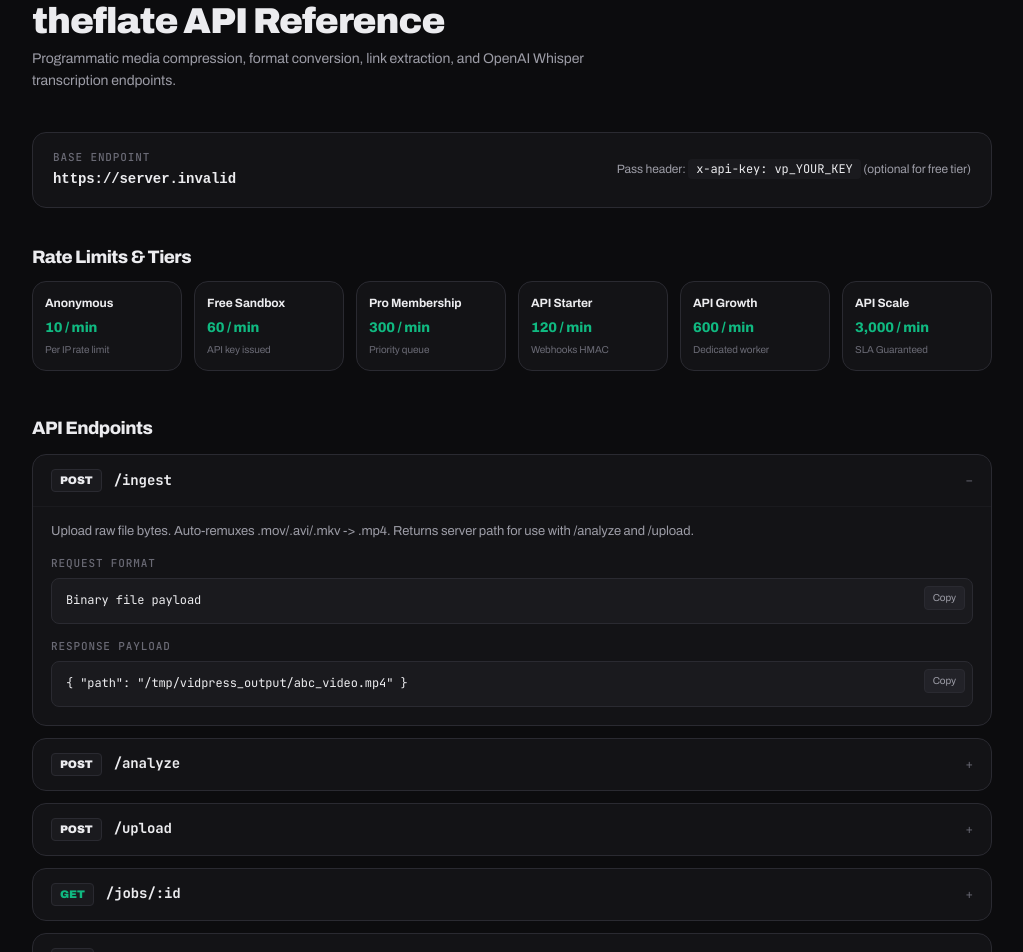
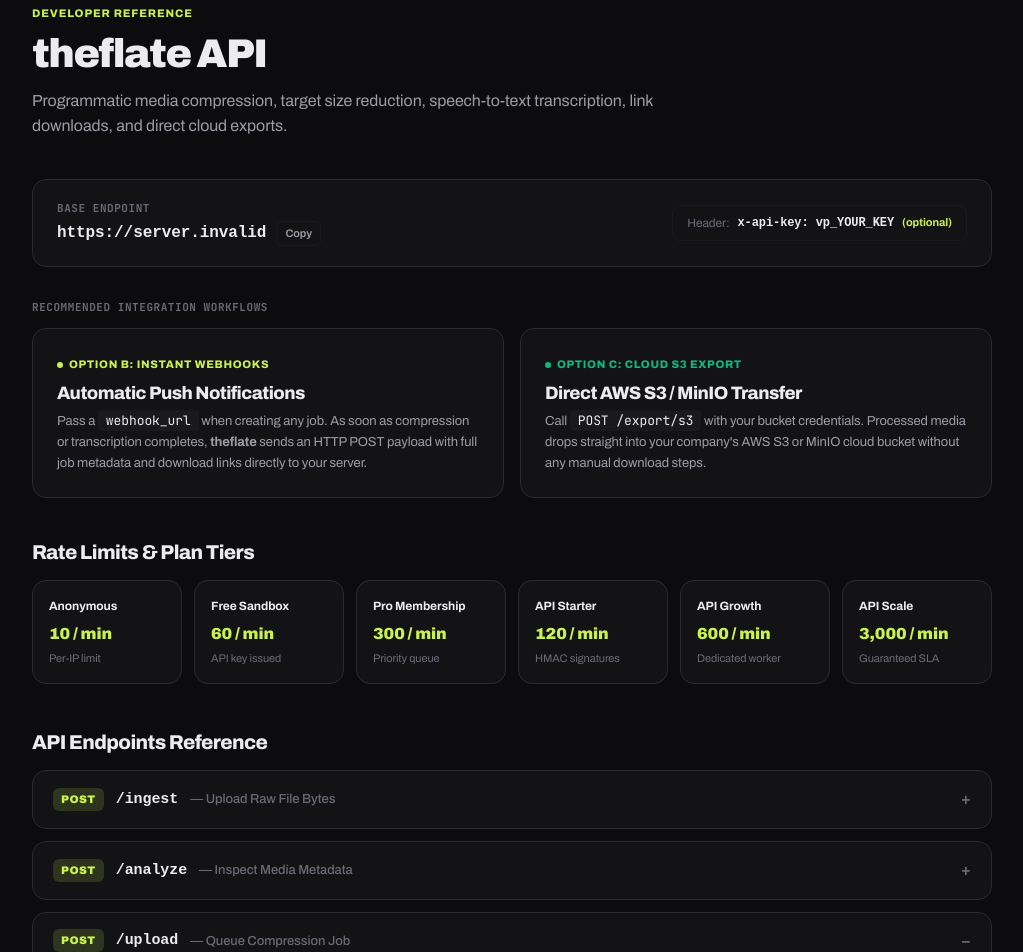
Before and after one commit to ObeeJ/vidpress, a Next.js app in the folder ui/: page /docs in a window 1280 px wide. Shown: the part 120-1072 px from the top of the page, without its empty margins (128-1151 px from the left). Built offline with nearby package versions, Linux system fonts and the light colour scheme; no server answers.

Commit message:
docs: redesign API reference page with Option B & Option C cards and clean design tokens

```diff
--- a/ui/app/docs/page.tsx
+++ b/ui/app/docs/page.tsx
@@ -6,84 +6,160 @@
 
 const BASE = process.env.NEXT_PUBLIC_API_URL ?? "https://api.theflate.com";
 
-const MC: Record<string, string> = { GET: "#10b981", POST: "var(--color-fg)", DELETE: "#ef4444" };
+const MC: Record<string, { bg: string; color: string }> = {
+  GET: { bg: "rgba(16, 185, 129, 0.12)", color: "#10b981" },
+  POST: { bg: "rgba(201, 242, 78, 0.15)", color: "var(--color-signal)" },
+  DELETE: { bg: "rgba(239, 68, 68, 0.12)", color: "#ef4444" },
+};
 
 const ENDPOINTS = [
   {
     method: "POST",
     path: "/ingest",
     auth: "optional",
-    desc: "Upload raw file bytes. Auto-remuxes .mov/.avi/.mkv -> .mp4. Returns server path for use with /analyze and /upload.",
+    title: "Upload Raw File Bytes",
+    desc: "Upload raw binary file streams. Automatically remuxes MOV, AVI, and MKV files to MP4. Returns a server path for subsequent analysis and processing jobs.",
     headers: [
       { k: "x-file-name", v: "video.mp4", req: true },
       { k: "x-api-key", v: "vp_...", req: false },
     ],
     req: "Binary file payload",
-    res: `{ "path": "/tmp/vidpress_output/abc_video.mp4" }`,
+    res: `{ "path": "/tmp/theflate_output/abc_video.mp4" }`,
   },
   {
     method: "POST",
     path: "/analyze",
     auth: "optional",
-    desc: "Analyze media file - returns codec, dimensions, duration, available output formats, and compression estimates.",
-    req: `{ "path": "/tmp/vidpress_output/abc_video.mp4" }`,
-    res: `{ "kind": "video", "codec_name": "h264", "duration_secs": 138.3,\n  "size_bytes": 408449822, "width": 3840, "height": 2160,\n  "output_ext": "mp4", "available_formats": ["mp4","mov","mkv","webm","avi"],\n  "estimated_output_mb": 38.9, "estimated_time_secs": 207 }`,
+    title: "Inspect Media Metadata",
+    desc: "Probe media file streams to extract codec details, dimensions, duration, bitrate, available target output formats, and size estimates.",
+    req: `{ "path": "/tmp/theflate_output/abc_video.mp4" }`,
+    res: `{
+  "kind": "video",
+  "codec_name": "h264",
+  "duration_secs": 138.3,
+  "size_bytes": 408449822,
+  "width": 3840,
+  "height": 2160,
+  "output_ext": "mp4",
+  "available_formats": ["mp4", "mov", "mkv", "webm", "avi"],
+  "estimated_output_mb": 38.9,
+  "estimated_time_secs": 20
+}`,
   },
   {
     method: "POST",
     path: "/upload",
     auth: "optional",
-    desc: "Queue a compression job. Returns immediately with job_id. Webhooks send completion callbacks.",
-    req: `{ "path": "/tmp/...",\n  "preset": "web",\n  "output_format": "mp4",\n  "webhook_url": "https://yourapp.com/hook" }`,
-    res: `{ "job_id": "uuid", "status": "queued", "estimated_time_secs": 207 }`,
+    title: "Queue Compression Job",
+    desc: "Queue a video or audio compression job. Accepts target file size (target_mb) for two-pass quality encoding. Supports async webhooks for job completion.",
+    req: `{
+  "path": "/tmp/theflate_output/abc_video.mp4",
+  "target_mb": 50,
+  "output_format": "mp4",
+  "webhook_url": "https://yourapp.com/api/webhooks/theflate"
+}`,
+    res: `{
+  "job_id": "job_8f291a0c",
+  "status": "processing",
+  "estimated_time_secs": 18
+}`,
   },
   {
     method: "GET",
     path: "/jobs/:id",
     auth: "optional",
-    desc: "Poll job status. Poll every 1-2s until status is 'done' or 'failed'.",
-    res: `{ "id": "uuid", "status": "done", "progress": 100,\n  "original_bytes": 408449822, "compressed_bytes": 46124172,\n  "duration_secs": 138.3, "eta_secs": 0 }`,
+    title: "Poll Job Progress",
+    desc: "Query the status, progress percentage, ETA, and download URL of a queued job.",
+    res: `{
+  "id": "job_8f291a0c",
+  "status": "done",
+  "progress": 100,
+  "original_bytes": 408449822,
+  "compressed_bytes": 51200000,
+  "duration_secs": 138.3,
+  "download_url": "${BASE}/api/jobs/job_8f291a0c/file"
+}`,
   },
   {
     method: "GET",
     path: "/download/:id",
     auth: "optional",
-    desc: "Stream the compressed output file. Only works when job status is 'done'.",
+    title: "Download Compressed Output",
+    desc: "Stream the compressed output file directly once the job status is 'done'.",
     res: "Binary media stream (video/mp4, audio/mp3, image/webp)",
   },
   {
     method: "POST",
     path: "/download-url",
     auth: "required",
-    desc: "Download video or audio from YouTube, Instagram, TikTok, X (Twitter), or Facebook. Returns job_id.",
-    req: `{ "url": "https://youtu.be/6fGaxufI0kc",\n  "audio_only": false,\n  "webhook_url": "https://yourapp.com/hook" }`,
-    res: `{ "job_id": "uuid", "status": "queued" }`,
+    title: "Download External Video Link",
+    desc: "Download video or audio from YouTube, TikTok, Instagram, X (Twitter), or Facebook directly on the server.",
+    req: `{
+  "url": "https://youtu.be/dQw4w9WgXcQ",
+  "audio_only": false,
+  "webhook_url": "https://yourapp.com/api/webhooks/theflate"
+}`,
+    res: `{ "job_id": "job_99a8b1c", "status": "queued" }`,
   },
   {
     method: "POST",
     path: "/transcribe",
     auth: "required",
-    desc: "Transcribe audio/video to text using OpenAI Whisper model.",
-    req: `{ "job_id": "uuid" }`,
-    res: `{ "id": "uuid", "text": "Transcription payload...", "model": "medium" }`,
+    title: "Transcribe Speech to Text",
+    desc: "Transcribe audio/video speech to plain text using the local OpenAI Whisper model.",
+    req: `{ "job_id": "job_8f291a0c", "language": "en" }`,
+    res: `{
+  "id": "job_8f291a0c",
+  "text": "Full transcription payload text content...",
+  "model": "base"
+}`,
+  },
+  {
+    method: "POST",
+    path: "/export/s3",
+    auth: "required",
+    title: "Direct S3 Cloud Export (Option C)",
+    desc: "Export compressed media directly into an AWS S3 or MinIO cloud storage bucket.",
+    req: `{
+  "job_id": "job_8f291a0c",
+  "bucket": "acme-media-outputs",
+  "region": "us-east-1",
+  "endpoint": "http://localhost:9000",
+  "target_path": "exports/compressed_video.mp4",
+  "access_key": "minioadmin",
+  "secret_key": "minioadmin"
+}`,
+    res: `{
+  "status": "exported",
+  "s3_url": "http://localhost:9000/acme-media-outputs/exports/compressed_video.mp4"
+}`,
   },
   {
     method: "POST",
     path: "/keys",
     auth: "none",
-    desc: "Create an API key programmatically.",
-    req: `{ "name": "My App", "plan": "premium",\n  "webhook_url": "https://yourapp.com/hook" }`,
-    res: `{ "key": "vp_ABC123...", "name": "My App", "plan": "premium" }`,
+    title: "Provision API Key",
+    desc: "Create an API key programmatically with custom plan limits and webhook defaults.",
+    req: `{
+  "name": "Acme Production App",
+  "plan": "api_growth",
+  "webhook_url": "https://yourapp.com/api/webhooks/theflate"
+}`,
+    res: `{
+  "key": "vp_9F8E7D6C5B4A32109F8E7D6C5B4A3210",
+  "name": "Acme Production App",
+  "plan": "api_growth"
+}`,
   },
 ];
 
 const RATES = [
-  { tier: "Anonymous", limit: "10 / min", note: "Per IP rate limit" },
+  { tier: "Anonymous", limit: "10 / min", note: "Per-IP limit" },
   { tier: "Free Sandbox", limit: "60 / min", note: "API key issued" },
   { tier: "Pro Membership", limit: "300 / min", note: "Priority queue" },
-  { tier: "API Starter", limit: "120 / min", note: "Webhooks HMAC" },
+  { tier: "API Starter", limit: "120 / min", note: "HMAC signatures" },
   { tier: "API Growth", limit: "600 / min", note: "Dedicated worker" },
-  { tier: "API Scale", limit: "3,000 / min", note: "SLA Guaranteed" },
+  { tier: "API Scale", limit: "3,000 / min", note: "Guaranteed SLA" },
 ];
 
 function CodeBlock({ code }: { code: string }) {
@@ -108,7 +184,8 @@
 }
 
 export default function DocsPage() {
-  const [openIndex, setOpenIndex] = useState<number | null>(0);
+  const [openIndex, setOpenIndex] = useState<number | null>(2);
+  const [baseCopied, setBaseCopied] = useState(false);
 
   return (
     <div className="page-shell">
@@ -116,76 +193,217 @@
 
       <main style={{ flex: 1, maxWidth: 1000, width: "100%", margin: "0 auto", padding: "60px 20px 80px" }}>
 
-        {/* Header */}
+        {/* Page Header */}
         <div style={{ marginBottom: 40 }}>
-          <h1 style={{ fontSize: 36, fontWeight: 900, letterSpacing: "-1px", color: "var(--color-fg)", marginBottom: 8 }}>
-            theflate API Reference
+          <div style={{
+            display: "inline-block",
+            fontSize: 11,
+            fontWeight: 800,
+            letterSpacing: "0.08em",
+            textTransform: "uppercase",
+            color: "var(--color-signal)",
+            marginBottom: 10
+          }}>
+            Developer Reference
+          </div>
+          <h1 style={{ fontSize: 40, fontWeight: 900, letterSpacing: "-1.5px", color: "var(--color-fg)", marginBottom: 12, lineHeight: 1.1 }}>
+            theflate API
           </h1>
-          <p style={{ fontSize: 14, color: "var(--color-fg-2)", maxWidth: 640 }}>
-            Programmatic media compression, format conversion, link extraction, and OpenAI Whisper transcription endpoints.
+          <p style={{ fontSize: 16, color: "var(--color-fg-2)", maxWidth: 640, lineHeight: 1.6 }}>
+            Programmatic media compression, target size reduction, speech-to-text transcription, link downloads, and direct cloud exports.
           </p>
         </div>
 
-        {/* Base URL Box */}
-        <div className="card" style={{ padding: "16px 20px", display: "flex", alignItems: "center", justifyContent: "space-between", marginBottom: 40, flexWrap: "wrap", gap: 12 }}>
-          <div>
-            <div className="label" style={{ marginBottom: 2 }}>Base Endpoint</div>
-            <code style={{ fontSize: 14, color: "var(--color-fg)", fontWeight: 700, fontFamily: "monospace" }}>{BASE}</code>
+        {/* Base Endpoint Card */}
+        <div className="card" style={{ padding: "20px 24px", display: "flex", alignItems: "center", justifyContent: "space-between", marginBottom: 32, flexWrap: "wrap", gap: 16 }}>
+          <div style={{ display: "flex", flexDirection: "column", gap: 4 }}>
+            <div className="label" style={{ fontSize: 11, fontWeight: 700, textTransform: "uppercase", letterSpacing: "0.05em", color: "var(--color-fg-3)" }}>
+              Base Endpoint
+            </div>
+            <div style={{ display: "flex", alignItems: "center", gap: 10 }}>
+              <code style={{ fontSize: 16, color: "var(--color-fg)", fontWeight: 800, fontFamily: "monospace" }}>{BASE}</code>
+              <button
+                onClick={() => {
+                  navigator.clipboard.writeText(BASE);
+                  setBaseCopied(true);
+                  setTimeout(() => setBaseCopied(false), 1500);
+                }}
+                style={{
+                  fontSize: 11,
+                  padding: "3px 8px",
+                  borderRadius: 6,
+                  border: "1px solid var(--color-surface-2)",
+                  background: "var(--color-surface-1)",
+                  color: "var(--color-fg-2)",
+                  cursor: "pointer",
+                  fontWeight: 600
+                }}
+              >
+                {baseCopied ? "Copied" : "Copy"}
+              </button>
+            </div>
           </div>
-          <div style={{ fontSize: 12, color: "var(--color-fg-2)" }}>
-            Pass header: <code className="docs-inline-code">x-api-key: vp_YOUR_KEY</code> (optional for free tier)
+
+          <div style={{ display: "flex", alignItems: "center", gap: 8, background: "var(--color-surface-1)", padding: "8px 14px", borderRadius: 8, border: "1px solid var(--color-surface-2)" }}>
+            <span style={{ fontSize: 12, color: "var(--color-fg-3)" }}>Header:</span>
+            <code style={{ fontSize: 12, fontWeight: 700, color: "var(--color-fg)", fontFamily: "monospace" }}>x-api-key: vp_YOUR_KEY</code>
+            <span style={{ fontSize: 11, color: "var(--color-signal)", fontWeight: 700 }}>(optional)</span>
+          </div>
+        </div>
+
+        {/* Delivery Options B & C Highlights */}
+        <div style={{ marginBottom: 44 }}>
+          <div className="label" style={{ fontSize: 11, fontWeight: 700, textTransform: "uppercase", letterSpacing: "0.05em", color: "var(--color-fg-3)", marginBottom: 12 }}>
+            Recommended Integration Workflows
+          </div>
+
+          <div style={{ display: "grid", gridTemplateColumns: "repeat(auto-fit, minmax(300px, 1fr))", gap: 16 }}>
+            {/* Option B */}
+            <div className="card" style={{ padding: 24, position: "relative" }}>
+              <div style={{
+                display: "inline-flex",
+                alignItems: "center",
+                gap: 6,
+                fontSize: 11,
+                fontWeight: 800,
+                textTransform: "uppercase",
+                letterSpacing: "0.06em",
+                color: "var(--color-signal)",
+                marginBottom: 10
+              }}>
+                <span style={{ width: 6, height: 6, borderRadius: "50%", background: "var(--color-signal)" }} />
+                Option B: Instant Webhooks
+              </div>
+              <h3 style={{ fontSize: 18, fontWeight: 800, color: "var(--color-fg)", marginBottom: 8 }}>
+                Automatic Push Notifications
+              </h3>
+              <p style={{ fontSize: 13, color: "var(--color-fg-2)", lineHeight: 1.6 }}>
+                Pass a <code className="docs-inline-code">webhook_url</code> when creating any job. As soon as compression or transcription completes, <strong>theflate</strong> sends an HTTP POST payload with full job metadata and download links directly to your server.
+              </p>
+            </div>
+
+            {/* Option C */}
+            <div className="card" style={{ padding: 24, position: "relative" }}>
+              <div style={{
+                display: "inline-flex",
+                alignItems: "center",
+                gap: 6,
+                fontSize: 11,
+                fontWeight: 800,
+                textTransform: "uppercase",
+                letterSpacing: "0.06em",
+                color: "#10b981",
+                marginBottom: 10
+              }}>
+                <span style={{ width: 6, height: 6, borderRadius: "50%", background: "#10b981" }} />
+                Option C: Cloud S3 Export
+              </div>
+              <h3 style={{ fontSize: 18, fontWeight: 800, color: "var(--color-fg)", marginBottom: 8 }}>
+                Direct AWS S3 / MinIO Transfer
+              </h3>
+              <p style={{ fontSize: 13, color: "var(--color-fg-2)", lineHeight: 1.6 }}>
+                Call <code className="docs-inline-code">POST /export/s3</code> with your bucket credentials. Processed media drops straight into your company&apos;s AWS S3 or MinIO cloud bucket without any manual download steps.
+              </p>
+            </div>
           </div>
         </div>
 
         {/* Rate Limits Grid */}
         <div style={{ marginBottom: 48 }}>
-          <h2 style={{ fontSize: 18, fontWeight: 800, color: "var(--color-fg)", marginBottom: 14 }}>Rate Limits & Tiers</h2>
+          <h2 style={{ fontSize: 20, fontWeight: 800, color: "var(--color-fg)", marginBottom: 16 }}>
+            Rate Limits & Plan Tiers
+          </h2>
           <div style={{ display: "grid", gridTemplateColumns: "repeat(auto-fit, minmax(150px, 1fr))", gap: 12 }}>
             {RATES.map((r) => (
-              <div key={r.tier} className="card" style={{ padding: 12 }}>
+              <div key={r.tier} className="card" style={{ padding: 16 }}>
                 <div style={{ fontSize: 12, fontWeight: 700, color: "var(--color-fg)" }}>{r.tier}</div>
-                <div style={{ fontSize: 14, fontWeight: 800, color: "#10b981", margin: "4px 0" }}>{r.limit}</div>
-                {r.note && <div style={{ fontSize: 10, color: "var(--color-fg-3)" }}>{r.note}</div>}
+                <div style={{ fontSize: 16, fontWeight: 900, color: "var(--color-signal)", margin: "6px 0 4px" }}>{r.limit}</div>
+                {r.note && <div style={{ fontSize: 11, color: "var(--color-fg-3)" }}>{r.note}</div>}
               </div>
             ))}
           </div>
         </div>
 
-        {/* Endpoints List */}
+        {/* Endpoints Accordion */}
         <div>
-          <h2 style={{ fontSize: 18, fontWeight: 800, color: "var(--color-fg)", marginBottom: 16 }}>API Endpoints</h2>
+          <h2 style={{ fontSize: 20, fontWeight: 800, color: "var(--color-fg)", marginBottom: 16 }}>
+            API Endpoints Reference
+          </h2>
           <div style={{ display: "flex", flexDirection: "column", gap: 12 }}>
             {ENDPOINTS.map((ep, idx) => {
               const isOpen = openIndex === idx;
+              const mc = MC[ep.method] ?? { bg: "var(--color-surface-2)", color: "var(--color-fg)" };
+
               return (
                 <div key={ep.path} className="card" style={{ overflow: "hidden" }}>
                   <button
                     onClick={() => setOpenIndex(isOpen ? null : idx)}
                     className="docs-endpoint-btn"
+                    style={{
+                      width: "100%",
+                      padding: "16px 20px",
+                      display: "flex",
+                      alignItems: "center",
+                      justifyContent: "space-between",
+                      background: "transparent",
+                      border: "none",
+                      color: "inherit",
+                      cursor: "pointer",
+                      textAlign: "left"
+                    }}
                   >
-                    <div style={{ display: "flex", alignItems: "center", gap: 12 }}>
-                      <span className="docs-method-badge" style={{ color: MC[ep.method] }}>
+                    <div style={{ display: "flex", alignItems: "center", gap: 12, flexWrap: "wrap" }}>
+                      <span style={{
+                        fontSize: 11,
+                        fontWeight: 900,
+                        padding: "3px 8px",
+                        borderRadius: 6,
+                        background: mc.bg,
+                        color: mc.color,
+                        letterSpacing: "0.04em"
+                      }}>
                         {ep.method}
                       </span>
-                      <code style={{ fontSize: 14, fontWeight: 700, color: "var(--color-fg)" }}>{ep.path}</code>
+                      <code style={{ fontSize: 15, fontWeight: 800, color: "var(--color-fg)", fontFamily: "monospace" }}>{ep.path}</code>
+                      {ep.title && (
+                        <span style={{ fontSize: 13, color: "var(--color-fg-3)", fontWeight: 500 }}>
+                          — {ep.title}
+                        </span>
+                      )}
                     </div>
-                    <span style={{ fontSize: 12, color: "var(--color-fg-3)" }}>{isOpen ? "−" : "+"}</span>
+
+                    <span style={{ fontSize: 16, color: "var(--color-fg-3)", fontWeight: 700, marginLeft: 12 }}>
+                      {isOpen ? "−" : "+"}
+                    </span>
                   </button>
 
                   {isOpen && (
-                    <div style={{ padding: "0 18px 18px", borderTop: "1px solid var(--color-surface-2)", paddingTop: 14, display: "flex", flexDirection: "column", gap: 14 }}>
-                      <p style={{ fontSize: 13, color: "var(--color-fg-2)" }}>{ep.desc}</p>
+                    <div style={{
+                      padding: "0 20px 20px",
+                      borderTop: "1px solid var(--color-surface-2)",
+                      paddingTop: 16,
+                      display: "flex",
+                      flexDirection: "column",
+                      gap: 16
+                    }}>
+                      <p style={{ fontSize: 14, color: "var(--color-fg-2)", lineHeight: 1.6 }}>
+                        {ep.desc}
+                      </p>
 
                       {ep.req && (
                         <div>
-                          <div className="label" style={{ marginBottom: 6 }}>Request Format</div>
+                          <div className="label" style={{ fontSize: 11, fontWeight: 700, textTransform: "uppercase", letterSpacing: "0.05em", color: "var(--color-fg-3)", marginBottom: 8 }}>
+                            Request Payload / Format
+                          </div>
                           <CodeBlock code={ep.req} />
                         </div>
                       )}
 
                       {ep.res && (
                         <div>
-                          <div className="label" style={{ marginBottom: 6 }}>Response Payload</div>
+                          <div className="label" style={{ fontSize: 11, fontWeight: 700, textTransform: "uppercase", letterSpacing: "0.05em", color: "var(--color-fg-3)", marginBottom: 8 }}>
+                            Response Payload
+                          </div>
                           <CodeBlock code={ep.res} />
                         </div>
                       )}
```
